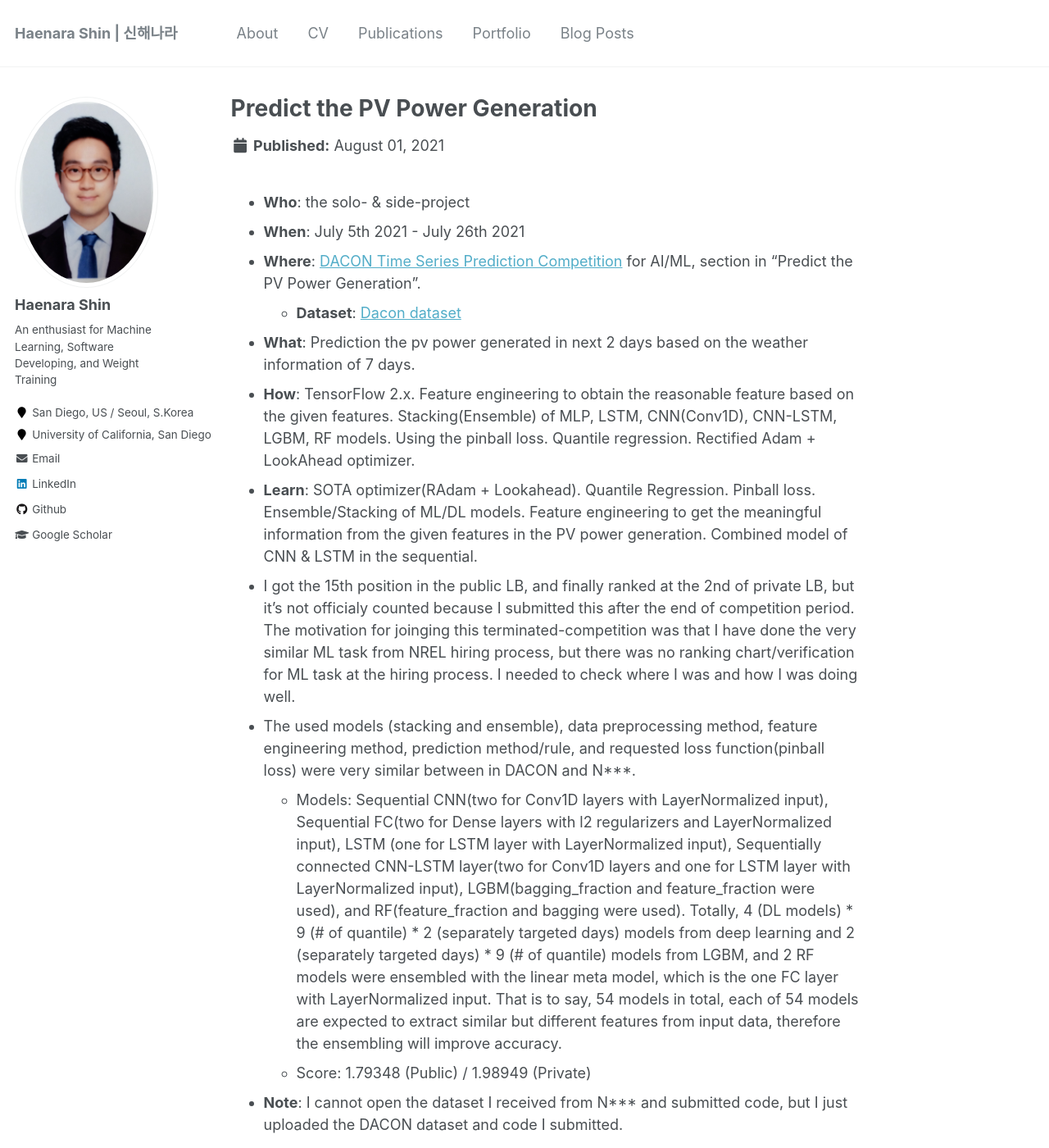
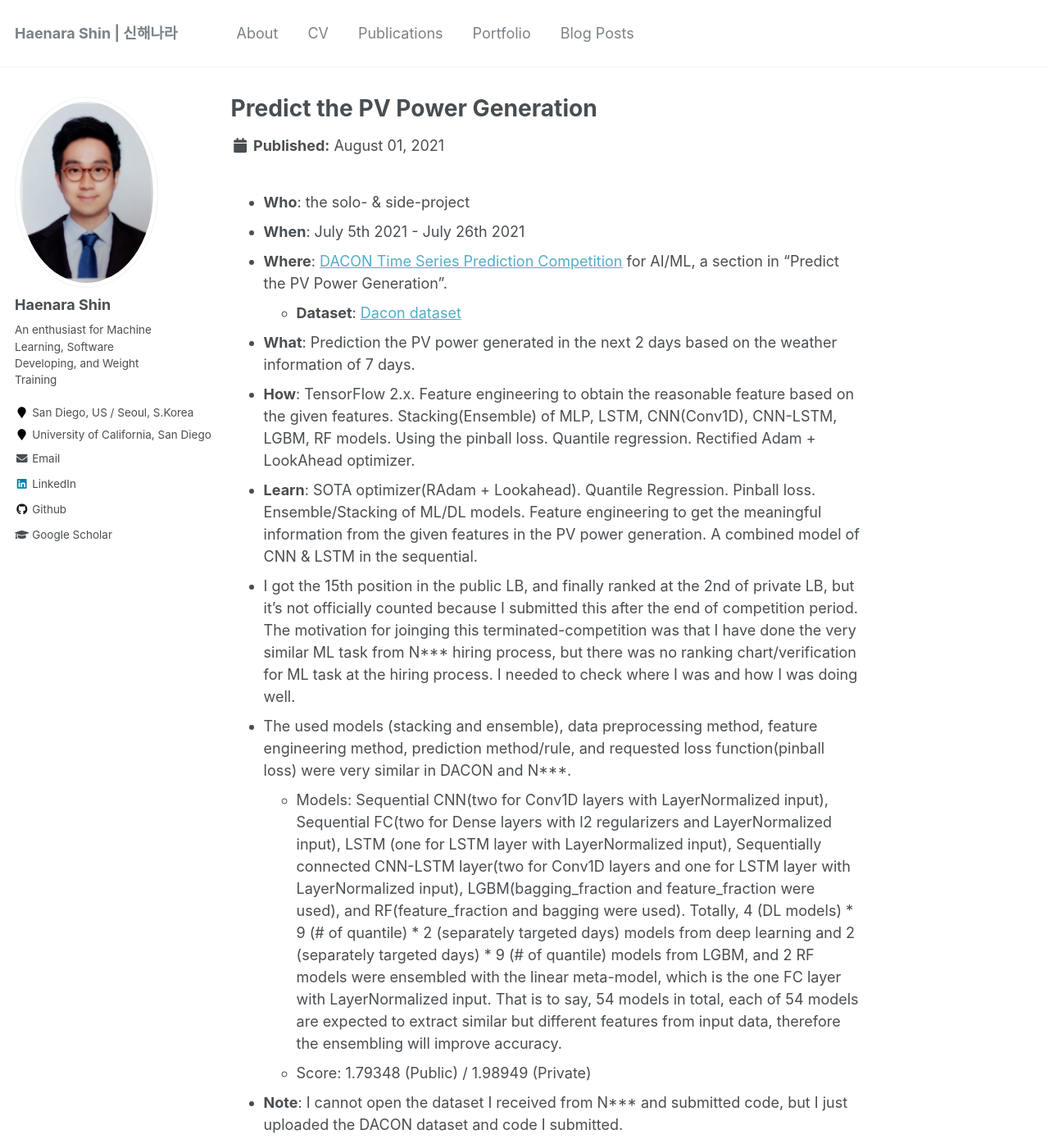
Before and after one commit to haenara-shin/haenara-shin.github.io, a Jekyll site: the page built from _portfolio/8_PV POWER Prediction.md, in a window 1280 px wide and 1400 px high. Shown: the whole window at 82% size. Built offline with Jekyll 4.4.1, drawn with Linux system fonts in a browser that asks for light colours.

Commit message:
Update 8_PV POWER Prediction.md

```diff
--- a/_portfolio/8_PV POWER Prediction.md
+++ b/_portfolio/8_PV POWER Prediction.md
@@ -6,14 +6,14 @@ collection: portfolio
 
 - **Who**: the solo- & side-project
 - **When**: July 5th 2021 - July 26th 2021
-- **Where**: [DACON Time Series Prediction Competition](https://dacon.io/competitions/official/235680/overview/description) for AI/ML, section in "Predict the PV Power Generation".
+- **Where**: [DACON Time Series Prediction Competition](https://dacon.io/competitions/official/235680/overview/description) for AI/ML, a section in "Predict the PV Power Generation".
   - **Dataset**: [Dacon dataset](https://dacon.io/competitions/official/235680/data)
-- **What**: Prediction the pv power generated in next 2 days based on the weather information of 7 days.
+- **What**: Prediction the PV power generated in the next 2 days based on the weather information of 7 days.
 - **How**: TensorFlow 2.x. Feature engineering to obtain the reasonable feature based on the given features. Stacking(Ensemble) of MLP, LSTM, CNN(Conv1D), CNN-LSTM, LGBM, RF models. Using the pinball loss. Quantile regression. Rectified Adam + LookAhead optimizer.
-- **Learn**: SOTA optimizer(RAdam + Lookahead). Quantile Regression. Pinball loss. Ensemble/Stacking of ML/DL models. Feature engineering to get the meaningful information from the given features in the PV power generation. Combined model of CNN & LSTM in the sequential.
-- I got the 15th position in the public LB, and finally ranked at the 2nd of private LB, but it's not officialy counted because I submitted this after the end of competition period. The motivation for joinging this terminated-competition was that I have done the very similar ML task from NREL hiring process, but there was no ranking chart/verification for ML task at the hiring process. I needed to check where I was and how I was doing well.
-- The used models (stacking and ensemble), data preprocessing method, feature engineering method, prediction method/rule, and requested loss function(pinball loss) were very similar between in DACON and N***.
-  * Models: Sequential CNN(two for Conv1D layers with LayerNormalized input), Sequential FC(two for Dense layers with l2 regularizers and LayerNormalized input), LSTM (one for LSTM layer with LayerNormalized input), Sequentially connected CNN-LSTM layer(two for Conv1D layers and one for LSTM layer with LayerNormalized input), LGBM(bagging_fraction and feature_fraction were used), and RF(feature_fraction and bagging were used). Totally, 4 (DL models) * 9 (# of quantile) * 2 (separately targeted days) models from deep learning and 2 (separately targeted days) * 9 (# of quantile) models from LGBM, and 2 RF models were ensembled with the linear meta model, which is the one FC layer with LayerNormalized input. That is to say, 54 models in total, each of 54 models are expected to extract similar but different features from input data, therefore the ensembling will improve accuracy.
+- **Learn**: SOTA optimizer(RAdam + Lookahead). Quantile Regression. Pinball loss. Ensemble/Stacking of ML/DL models. Feature engineering to get the meaningful information from the given features in the PV power generation. A combined model of CNN & LSTM in the sequential.
+- I got the 15th position in the public LB, and finally ranked at the 2nd of private LB, but it's not officially counted because I submitted this after the end of competition period. The motivation for joinging this terminated-competition was that I have done the very similar ML task from N*** hiring process, but there was no ranking chart/verification for ML task at the hiring process. I needed to check where I was and how I was doing well.
+- The used models (stacking and ensemble), data preprocessing method, feature engineering method, prediction method/rule, and requested loss function(pinball loss) were very similar in DACON and N***.
+  * Models: Sequential CNN(two for Conv1D layers with LayerNormalized input), Sequential FC(two for Dense layers with l2 regularizers and LayerNormalized input), LSTM (one for LSTM layer with LayerNormalized input), Sequentially connected CNN-LSTM layer(two for Conv1D layers and one for LSTM layer with LayerNormalized input), LGBM(bagging_fraction and feature_fraction were used), and RF(feature_fraction and bagging were used). Totally, 4 (DL models) * 9 (# of quantile) * 2 (separately targeted days) models from deep learning and 2 (separately targeted days) * 9 (# of quantile) models from LGBM, and 2 RF models were ensembled with the linear meta-model, which is the one FC layer with LayerNormalized input. That is to say, 54 models in total, each of 54 models are expected to extract similar but different features from input data, therefore the ensembling will improve accuracy.
   * Score: 1.79348 (Public) / 1.98949 (Private)
 
 - **Note**: I cannot open the dataset I received from N*** and submitted code, but I just uploaded the DACON dataset and code I submitted.
```
